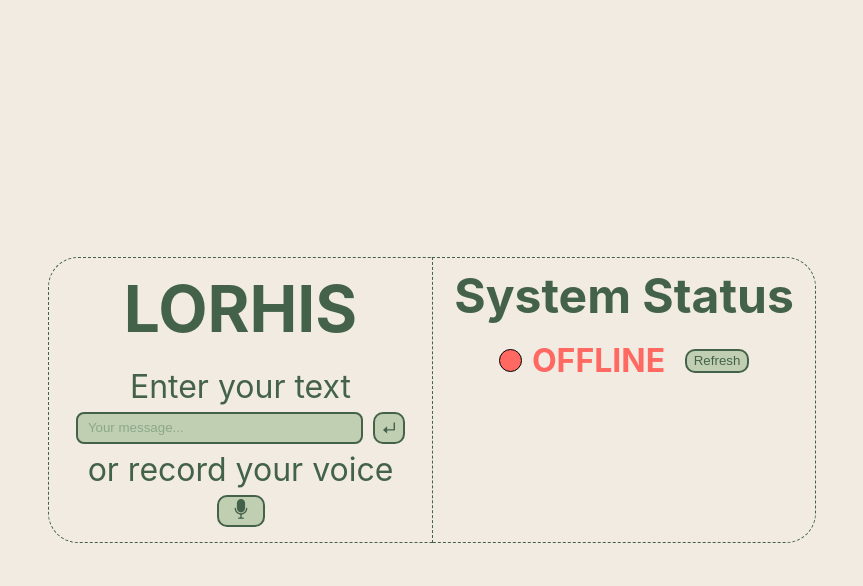
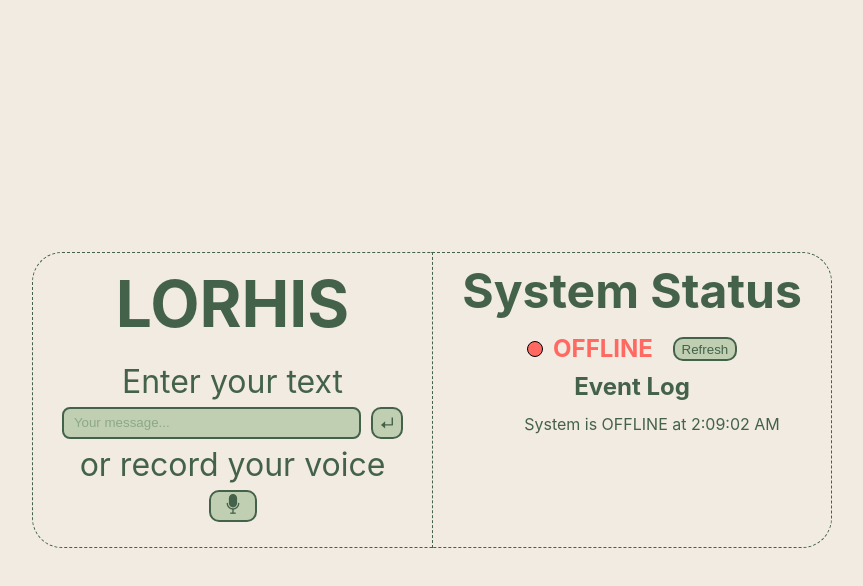
Before and after one commit to Nadekoii/LoRHIS-frontend, a Vue app: page / in a window 1280 px wide. Both pictures are taken after a click on the button "Refresh". Shown: the top 586 px of the page, without its empty margins (208-1071 px from the left). Built offline with nearby package versions, Linux system fonts and the light colour scheme.

Commit message:
StatusInterface - Added Event Log

```diff
--- a/package.json
+++ b/package.json
@@ -9,7 +9,7 @@
     "preview": "vite preview"
   },
   "dependencies": {
-    "vue": "^3.4.27"
+    "vue": "^3.4.31"
   },
   "devDependencies": {
     "@vitejs/plugin-vue": "^5.0.4",
--- a/src/App.vue
+++ b/src/App.vue
@@ -1,12 +1,31 @@
+<template>
+  <input-interface @sendedInput="handleSendedInput" @recognitionStarted="handleRecognitionStarted" @recognitionStopped="handleRecognitionStopped"/>
+  <status-interface :eventLog="eventLog"/>
+</template>
+
 <script setup>
 import InputInterface from './components/InputInterface.vue'
 import StatusInterface from './components/StatusInterface.vue'
+import { ref } from 'vue';
+
+// Variables
+const eventLog = ref([]);
+
+const handleSendedInput = (userInput) => {
+  logAdd('User sended: "' + userInput + '" at ' + new Date().toLocaleTimeString());
+};
+const handleRecognitionStarted = () => {
+  logAdd('Voice input started at '+ new Date().toLocaleTimeString());
+};
+const handleRecognitionStopped = () => {
+  logAdd('Voice input stopped at '+ new Date().toLocaleTimeString());
+};
+
+const logAdd = (log) => {
+  eventLog.value.unshift(log);
+  console.log(eventLog.value[0]);
+}
 </script>
-
-<template>
-  <input-interface/>
-  <status-interface/>
-</template>
 
 <style scoped>
   div{
--- a/src/assets/main.css
+++ b/src/assets/main.css
@@ -4,11 +4,13 @@ body {
   display: flex;
   place-items: center;
   justify-content: center;
+  min-width: 1000px; /* Minimum width of the window */
+  min-height: 800px; /* Minimum height of the window */
 }
 
 #app {
   /* Grid Display */
-  min-width: 60%;
+  min-width: 800px;
   display: grid;
   row-gap: 6px;
   grid-template-columns: 50% 50%;
--- a/src/components/InputInterface.vue
+++ b/src/components/InputInterface.vue
@@ -24,7 +24,7 @@
 </template>
 
 <script setup>
-  import{ ref } from 'vue'; //reactive data - JS variable where Vue is aware of any changes to it => like data()
+  import{ ref,defineEmits } from 'vue'; //reactive data - JS variable where Vue is aware of any changes to it => like data()
 
   /* Web Speech API*/
   const SpeechRecognition =
@@ -38,9 +38,15 @@
   const userInput = ref(''); // show the user's input
   const isRecording = ref(false); // show if voice recognition is active
 
+  const emit = defineEmits(['sendedInput', 'recognitionStarted', 'recognitionEnded']);
+
+
   const sendInput = () => {
     // TODO smt = userInput.value;
-    userInput.value = '';
+    if(userInput.value !== ''){
+      emit('sendedInput', userInput.value);
+      userInput.value = '';
+    }
   }
 
   /* Voice Recognition */
@@ -50,6 +56,12 @@
   recognition.value.continuous = true;                                             // keep recording until the user repress the button
   recognition.value.interimResults = true;                                         // updating result as long as the user is speaking
   recognition.value.lang = 'vi-VN';                                                // set the language of the recognition to Vietnamese
+  recognition.value.onstart = () => {
+    emit('recognitionStarted');
+  };
+  recognition.value.onend = () => {
+    emit('recognitionStopped');
+  };
 
   const voiceInput =() =>{
     if ('webkitSpeechRecognition' in window || 'SpeechRecognition' in window) {   // check if browser supports Web Speech API
--- a/src/components/StatusInterface.vue
+++ b/src/components/StatusInterface.vue
@@ -6,16 +6,32 @@
       <h4 :class="{ 'status-text': true, online: status, offline: !status }">{{ statusText }}</h4>
       <button class="refresh-button" @click="refreshStatus">Refresh</button>
     </div>
+    <h4>Event Log</h4>
+    <div class="event-list-wrapper">
+      <ul class="event-list">
+        <li class="event-element" v-for="(event, index) in eventLog" :key ="index">{{ event }}</li>
+      </ul>
+    </div>
   </div>
 </template>
 
 <script setup>
-  import{ ref,computed } from 'vue'; //reactive data - JS variable where Vue is aware of any changes to it => like data()
+  import{ ref,computed,defineProps } from 'vue'; //reactive data - JS variable where Vue is aware of any changes to it => like data()
 
+  // Variables
   const status = ref(true);
   const statusText = computed(() => (status.value ? 'ONLINE' : 'OFFLINE'));
+  const props = defineProps({
+    eventLog: Array
+  });
+
   const refreshStatus = () => {
+    console.log(props.eventLog[0])
     status.value = !status.value;
+    logAdd('System is ' + statusText.value + ' at ' + new Date().toLocaleTimeString());
+  }
+  const logAdd = (log) => {
+    props.eventLog.unshift(log);
   }
 </script>
 
@@ -29,11 +45,14 @@
     font-weight: bold;
   }
   h4{
-    font-size: 32px;
+    font-size: 24px;
     font-weight: bold;
   }
 
   .right-div{
+    flex-direction: column;
+    justify-content: center;
+    align-items: center;
     border-top-right-radius: 30px;
     border-bottom-right-radius: 30px;
     border: 1px dashed var(--primary-color);
@@ -45,8 +64,8 @@
   }
   .status-indicator {
     display: inline-block;
-    width: 23px;
-    height: 23px;
+    width: 16px;
+    height: 16px;
     border: 1px solid black;
     border-radius: 50%;
     margin-right: 10px;
@@ -70,7 +89,34 @@
     margin-left: 20px;
   }
   .refresh-button:active {
-    transform: scale(0.95); /* Slightly scales down the button */
-    filter: brightness(110%); /* Darkens the button */
+    transform: scale(0.95);
+    filter: brightness(110%);
+  }
+  .event-list-wrapper {
+    overflow: hidden;
+
+  }
+  .event-list {
+    height: 125px;
+    width: 380px;
+    overflow-x: hidden;
+    overflow-y: auto;
+    margin: auto;
+    text-align: center;
+  }
+  .event-list::-webkit-scrollbar {
+    width: 16px;
+  }
+  .event-list::-webkit-scrollbar-thumb {
+    background: var(--tertiary-color);
+    border-radius: 8px;
+  }
+  .event-list::-webkit-scrollbar-thumb:hover {
+    background: var(--primary-color);
+  }
+  .event-element{
+    font-size: 16px;
+    list-style-type: none;
+    padding: 5px;
   }
 </style>
```
Also changed, not shown: 1 other file (tests, documents, lock files or other folders).
